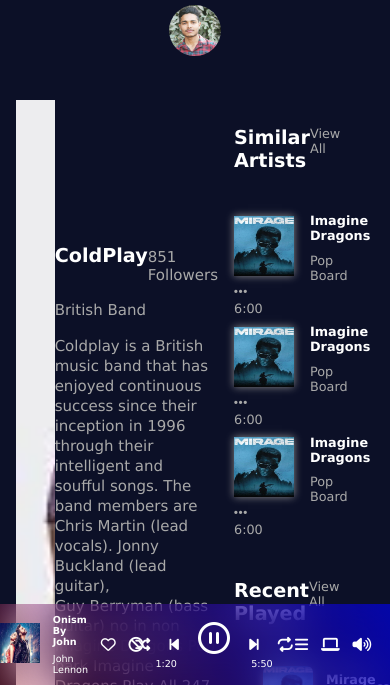
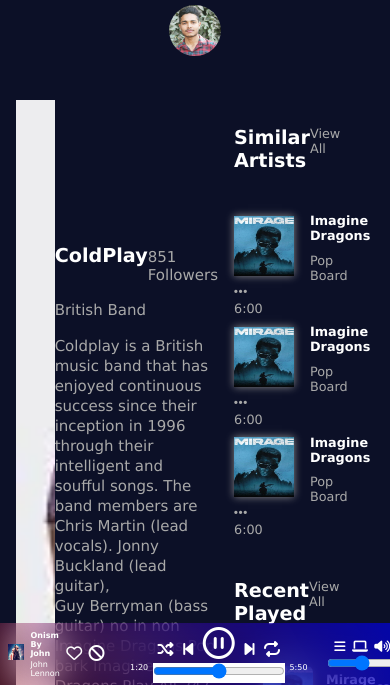
Before and after one commit to ParmodKumar28/Music-Player, a plain HTML site: page Artist.html in a window 390 px wide. Shown: the part 159-844 px from the top of the page. Drawn offline with Linux system fonts and the light colour scheme.

Commit message:
Responsive

```diff
--- a/Artist.css
+++ b/Artist.css
@@ -609,3 +609,65 @@ aside{
         width: 80%;
     }
 }
+
+/* Responsive CSS for iPhone 12 (width: 428px) */
+@media only screen and (max-width: 428px) {
+    #player-controls{
+        width: 100vw;
+        padding: 2px;
+        padding-left: 8px;
+        padding-right: 8px;
+    }
+
+    #player-controls i{
+        font-size: 1rem;
+    }
+
+    #right{
+        display: flex;
+        flex-direction: column;
+    }
+
+    #right>div{
+        display: flex;
+        justify-content: end;
+    }
+    #right input{
+        width: 70px;
+    }
+
+    #right>div i {
+        font-size: 0.8rem;
+    }
+
+    #player-controls div {
+        margin-right: 0.4rem;
+    }
+
+    #Play>i {
+        font-size: 2rem;
+    }
+
+    #player-controls h2 {
+        font-size: 0.5rem;
+        margin-bottom: 2px;
+    }
+
+    #player-controls p {
+        font-size: 0.5rem;
+    }
+
+    #left img {
+        height: 1rem;
+        width: 1rem;
+    }
+
+    #mid {
+        width: 50%;
+        margin: 0 0.5rem;
+    }
+
+    #mid div {
+        margin: 0 0.3rem;
+    }
+}
--- a/Artist.html
+++ b/Artist.html
@@ -612,15 +612,24 @@
         </div>
         <div id="bottom">
           <p>1:20</p>
-          <div></div>
+          <div id="seeker" style="flex-grow: 2">
+            <input type="range" style="width: 100%" />
+          </div>
           <p>5:50</p>
         </div>
       </div>
       <!--  -->
       <div id="right">
-        <div><i class="fa-solid fa-bars"></i></div>
-        <div><i class="fa-solid fa-laptop"></i></div>
-        <div><i class="fa-solid fa-volume-high"></i></div>
+        <div>
+          <div><i class="fa-solid fa-bars"></i></div>
+          <div><i class="fa-solid fa-laptop"></i></div>
+          <div>
+            <i class="fa-solid fa-volume-high"></i>
+          </div>
+        </div>
+        <div>
+          <input type="range" style="margin-left: 8px" />
+        </div>
       </div>
     </section>
     <!--  -->
--- a/index.css
+++ b/index.css
@@ -895,7 +895,7 @@ aside{
     }
 }
 
-/* Responsive CSS for iPhone 12 (width: 390px) */
+/* Responsive CSS for iPhone 12 (width: 428px) */
 @media only screen and (max-width: 428px) {
     #player-controls{
         width: 100vw;
```
